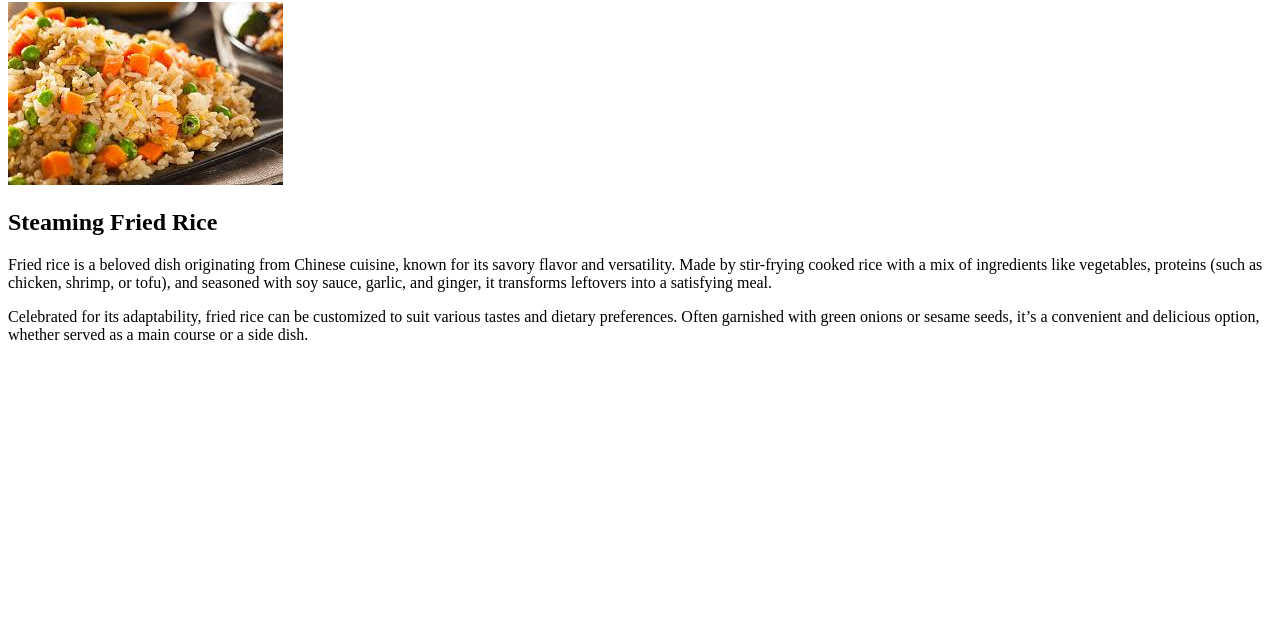
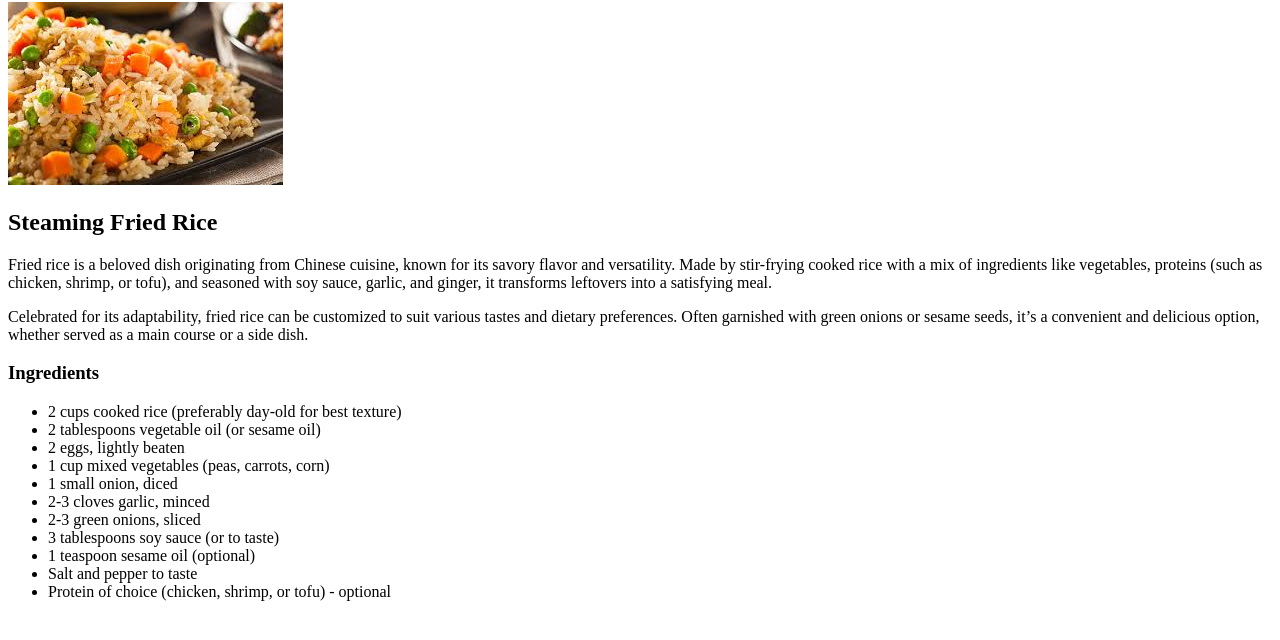
Before and after one commit to Muhammad-Hazi-Zafar/odin-recipes, a plain HTML site: page recipes/fried-rice.html in a window 1280 px wide. Shown: the part 78-718 px from the top of the page. Drawn offline with Linux system fonts and the light colour scheme.

Commit message:
feat: Add Ingredients heading and unordered list       of Ingredients

```diff
--- a/recipes/fried-rice.html
+++ b/recipes/fried-rice.html
@@ -18,5 +18,19 @@
             preferences. Often garnished with green onions or sesame seeds, it’s a convenient and delicious
             option, whether served as a main course or a side dish.
         </p>
+        <h3>Ingredients</h3>
+        <ul>
+            <li>2 cups cooked rice (preferably day-old for best texture)</li>
+            <li>2 tablespoons vegetable oil (or sesame oil)</li>
+            <li>2 eggs, lightly beaten</li>
+            <li>1 cup mixed vegetables (peas, carrots, corn)</li>
+            <li>1 small onion, diced</li>
+            <li>2-3 cloves garlic, minced</li>
+            <li>2-3 green onions, sliced</li>
+            <li>3 tablespoons soy sauce (or to taste)</li>
+            <li>1 teaspoon sesame oil (optional)</li>
+            <li>Salt and pepper to taste</li>
+            <li>Protein of choice (chicken, shrimp, or tofu) - optional</li>
+        </ul>
     </body>
 </html>
```
